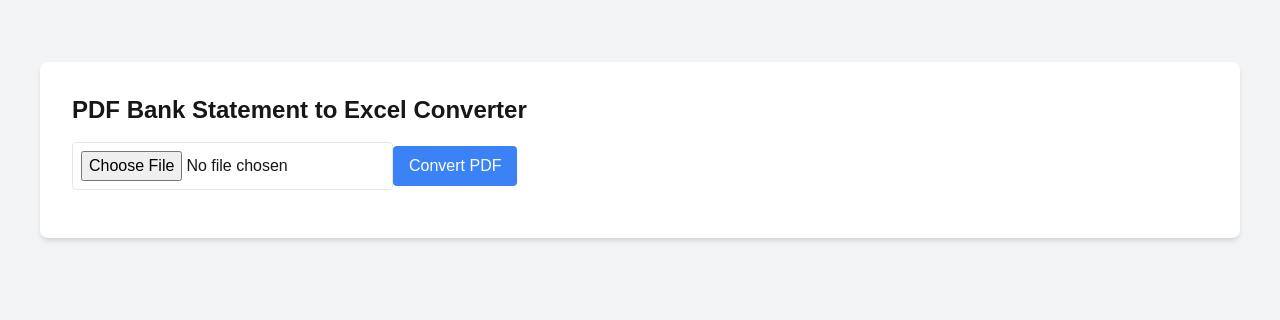
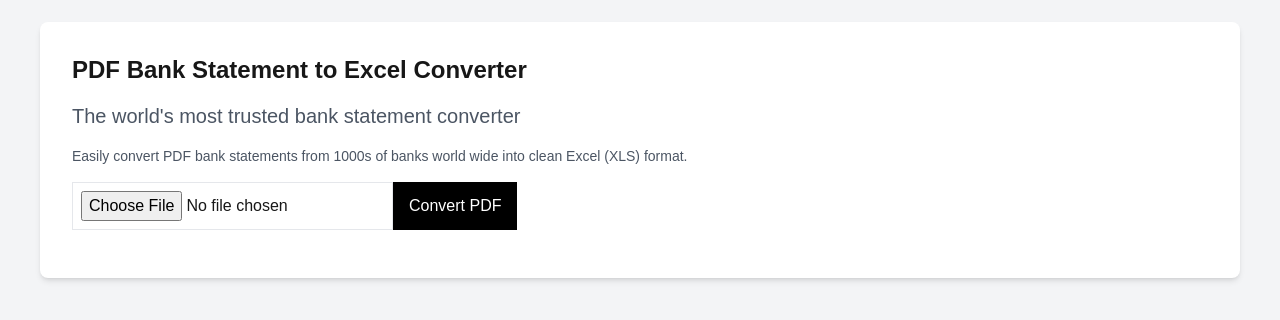
Before and after one commit to fujahgabriel/Bank-Statement-Converter, a Next.js app: page / in a window 1280 px wide. Shown: the part 250-570 px from the top of the page. Built offline with nearby package versions, Linux system fonts and the light colour scheme.

Commit message:
Update page.tsx

```diff
--- a/src/app/page.tsx
+++ b/src/app/page.tsx
@@ -55,7 +55,7 @@ export default function Home() {
         headers: {
           'Content-Type': 'application/json',
         },
-        body: JSON.stringify({transactions:transactions}),
+        body: JSON.stringify({ transactions: transactions }),
       });
 
       if (response.ok) {
@@ -83,17 +83,21 @@ export default function Home() {
     <div className="min-h-screen bg-gray-100 dark:bg-gray-900 flex items-center justify-center">
       <div className="bg-white p-8 rounded-lg shadow-md w-full mx-10">
         <h1 className="text-2xl dark:text-gray-800 font-bold mb-4">PDF Bank Statement to Excel Converter</h1>
+        <h2 className="text-xl text-gray-600 mb-4">The world's most trusted bank statement converter</h2>
+        <p className="text-sm text-gray-600 mb-4">Easily convert PDF bank statements from 1000s of banks world wide into clean Excel (XLS) format.</p>
+
+
         <form onSubmit={handleConvert}>
           <input
             type="file"
             accept=".pdf"
             onChange={handleFileChange}
-            className="mb-4 p-2 border dark:text-gray-800 rounded"
+            className="mb-4 p-2 border dark:text-gray-800 "
           />
           <button
             type="submit"
             disabled={loading}
-            className={`bg-blue-500 text-white px-4 py-2 rounded hover:bg-blue-600 ${loading ? 'opacity-50 cursor-not-allowed' : ''
+            className={`bg-black text-white px-4 py-3  hover:bg-gray-800 ${loading ? 'opacity-50 cursor-not-allowed' : ''
               }`}
           >
             {loading ? 'Converting...' : 'Convert PDF'}
@@ -129,9 +133,9 @@ export default function Home() {
             <button
               onClick={handleDownload}
               disabled={downloading}
-              className="bg-green-500 text-white px-4 py-2 rounded hover:bg-green-600"
+              className="bg-black  text-white px-4 py-2 rounded hover:bg-gray-600"
             >
-             {downloading ? 'Downloading...' : 'Download as XLSX'}
+              {downloading ? 'Downloading...' : 'Download as XLSX'}
             </button>
           </>
         )}
```
